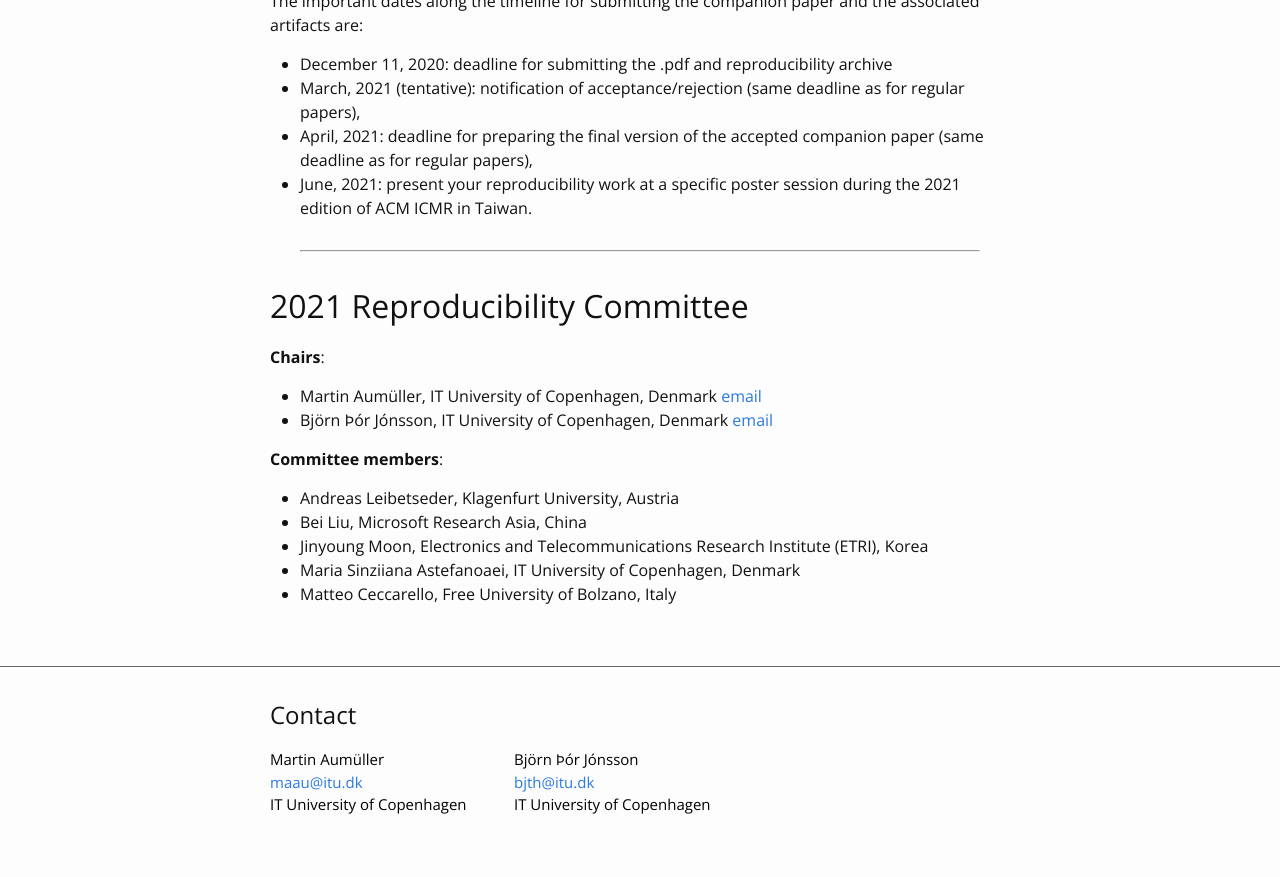
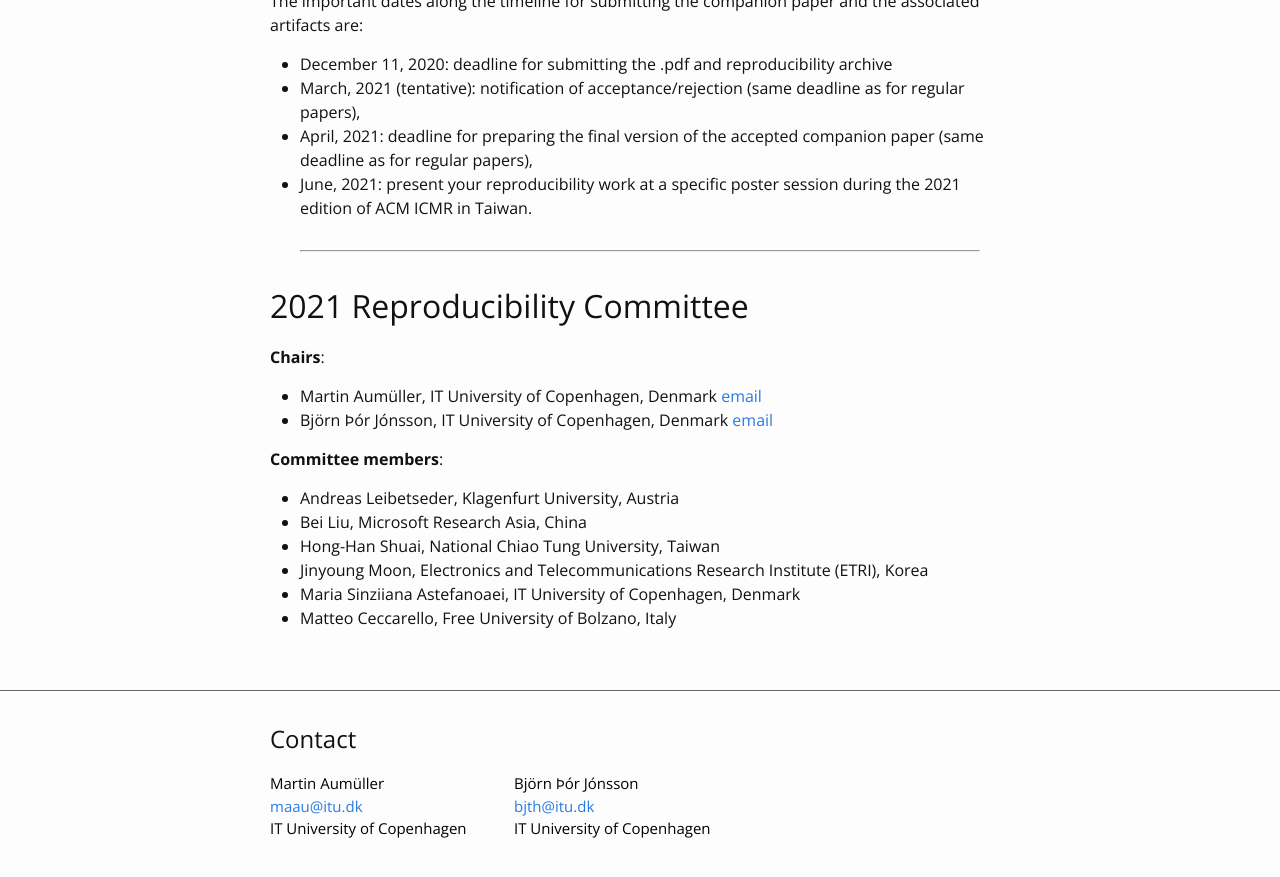
Before and after one commit to icmr-reproducibility/website, a Jekyll site: the page built from z_cfp2021.md, in a window 1280 px wide and 900 px high, scrolled down 6371 px. Shown: the top 877 px of the window. Built offline with Jekyll 4.4.1, drawn with Linux system fonts in a browser that asks for light colours.

Commit message:
Update z_cfp2021.md

```diff
--- a/z_cfp2021.md
+++ b/z_cfp2021.md
@@ -164,6 +164,7 @@ The important dates along the timeline for submitting the companion paper and th
 
 - Andreas Leibetseder, Klagenfurt University, Austria
 - Bei Liu, Microsoft Research Asia, China
+- Hong-Han Shuai, National Chiao Tung University, Taiwan
 - Jinyoung Moon, Electronics and Telecommunications Research Institute (ETRI), Korea
 - Maria Sinziiana Astefanoaei, IT University of Copenhagen, Denmark
 - Matteo Ceccarello, Free University of Bolzano, Italy
```
